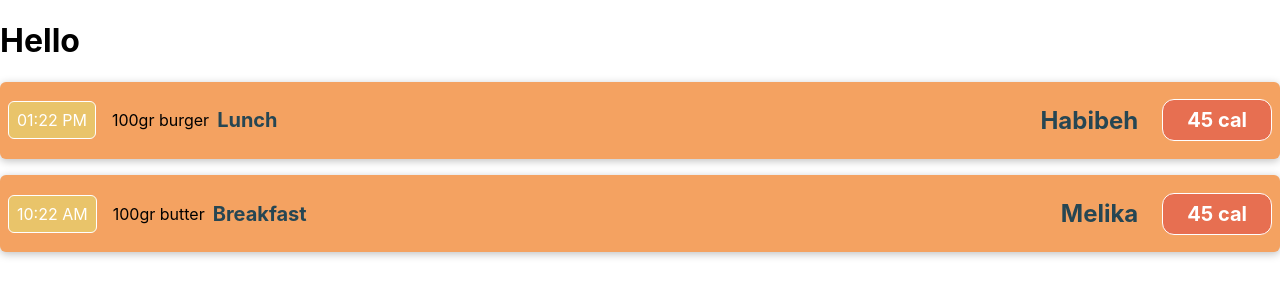
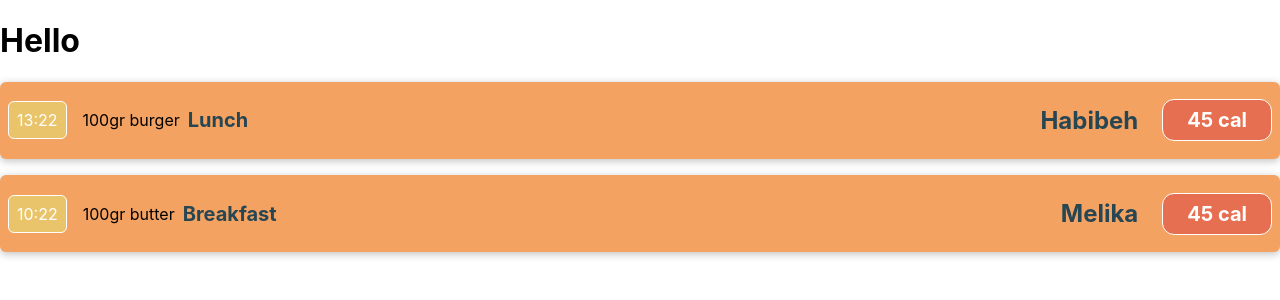
Before and after one commit to HabibehKhavari/Calorie-Tracker-App, a React (Create React App) app: page / in a window 1280 px wide. Shown: the top 300 px of the page. Built offline with nearby package versions, Linux system fonts and the light colour scheme.

Commit message:
split components: create MetricDate

```diff
--- /dev/null
+++ b/src/components/MetricDate.css
@@ -0,0 +1,9 @@
+.metric-item__date {
+  font-size: 1rem;
+  color: white;
+  background-color: #e9c46a;
+  border: 1px solid white;
+  padding: 0.5rem;
+  border-radius: 6px;
+  margin-right: 1rem;
+}
--- /dev/null
+++ b/src/components/MetricDate.js
@@ -0,0 +1,13 @@
+import './MetricDate.css';
+
+const MetricDate = (props) => {
+  const dispDate = props.userDate.toLocaleString('en-US', {
+    hour: '2-digit',
+    minute: '2-digit',
+    hour12: false,
+  });
+
+  return <div className="metric-item__date">{dispDate}</div>;
+};
+
+export default MetricDate;
--- a/src/components/MetricItem.css
+++ b/src/components/MetricItem.css
@@ -41,16 +41,6 @@
   border-radius: 12px;
 }
 
-.metric-item__date {
-  font-size: 1rem;
-  color: white;
-  background-color: #e9c46a;
-  border: 1px solid white;
-  padding: 0.5rem;
-  border-radius: 6px;
-  margin-right: 1rem;
-}
-
 @media (min-width: 580px) {
   .metric-item__metric {
     flex-direction: row;
--- a/src/components/MetricItem.js
+++ b/src/components/MetricItem.js
@@ -1,18 +1,17 @@
-import "./MetricItem.css"
+import './MetricItem.css';
+import MetricDate from './MetricDate';
 
-const MetricItem = (props)=>{
-
-    const dispDate = props.userDate.toLocaleString("en-US",
-        {hour: "2-digit", minute: "2-digit", hour12: true});
-
-    return <div className="metric-item">
-    <div className="metric-item__date">{dispDate}</div>
-    <div className="metric-item__metric">
+const MetricItem = (props) => {
+  return (
+    <div className="metric-item">
+      <MetricDate userDate={props.userDate} />
+      <div className="metric-item__metric">
         <div>{props.userAmount}</div>
         <h3>{props.userMeal}</h3>
         <h1>{props.userName}</h1>
+      </div>
+      <div className="metric-item__count">{props.userCalorei}</div>
     </div>
-    <div className="metric-item__count">{props.userCalorei}</div>
-</div>
-}
-export default MetricItem
+  );
+};
+export default MetricItem;
```
